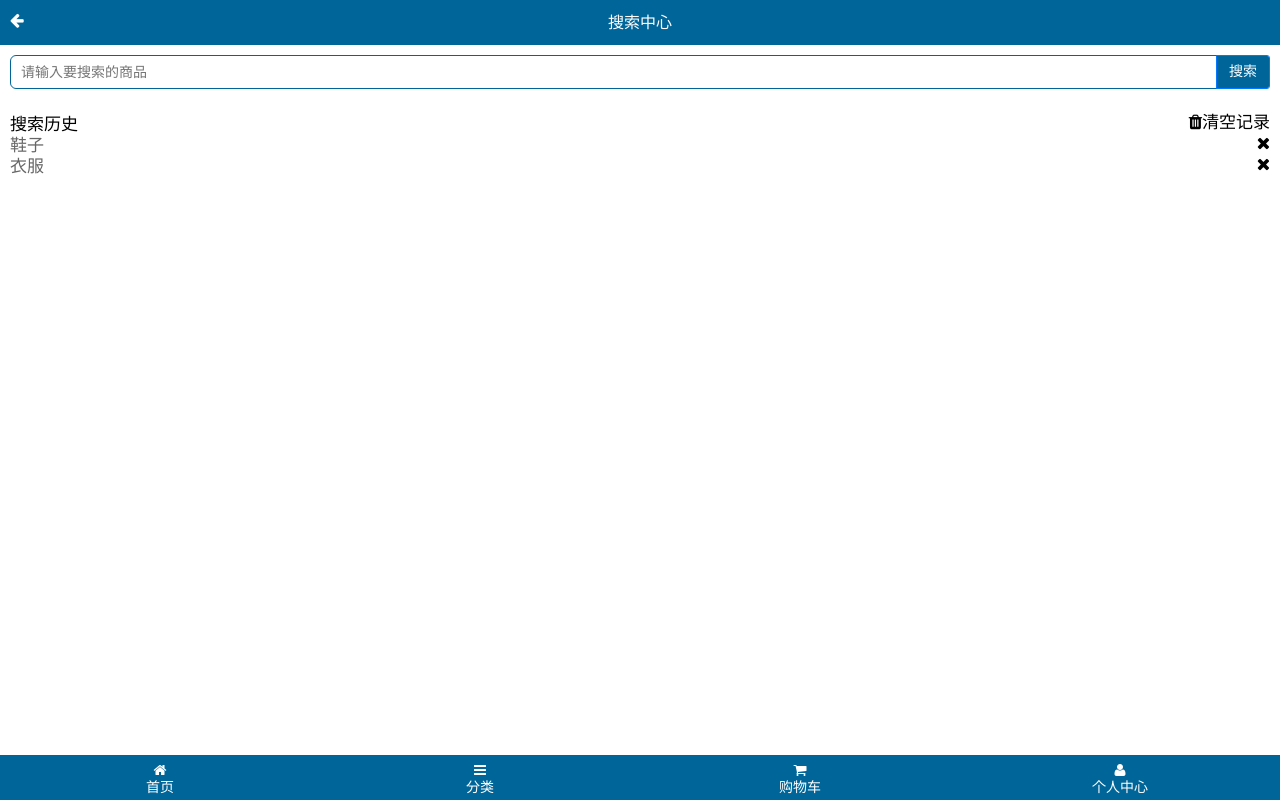
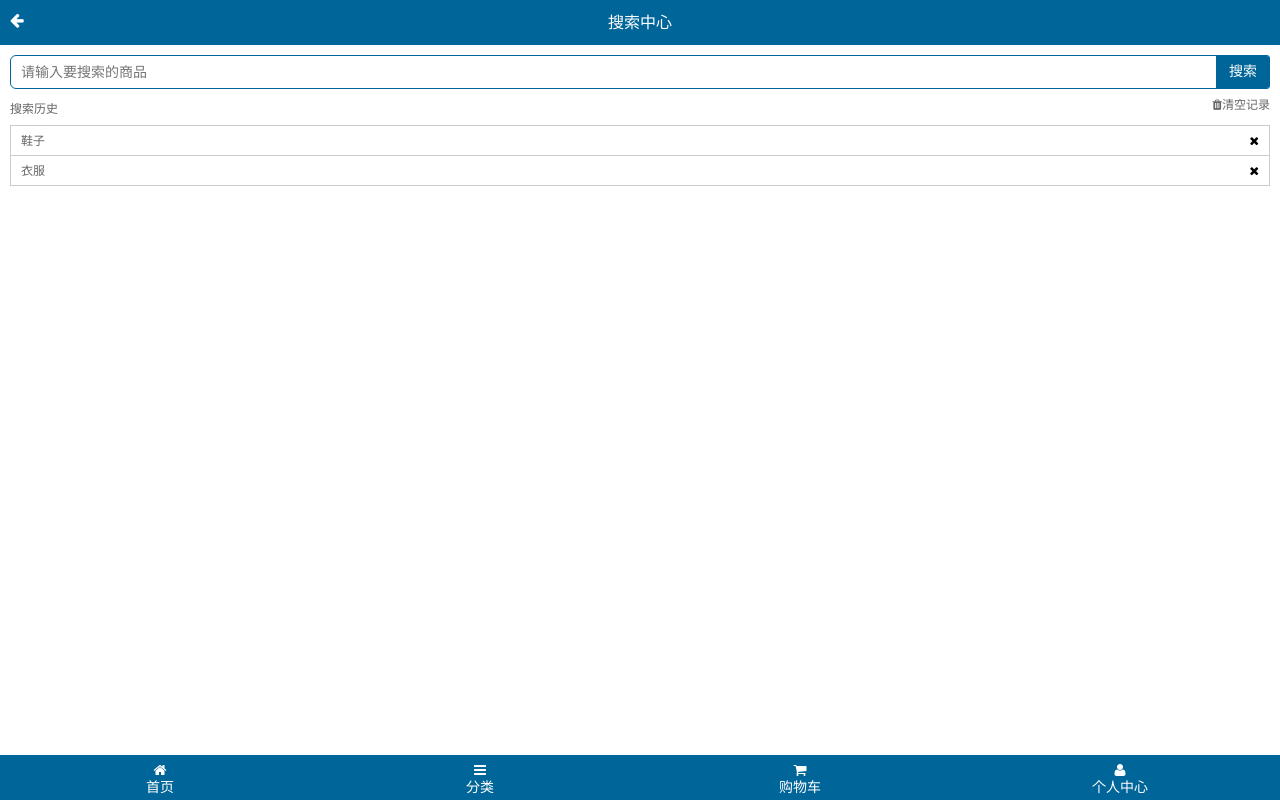
Before and after one commit to wwdn7/happyGo, a website: page public/m/search.html in a window 1280 px wide. Drawn offline with Linux system fonts and the light colour scheme.

Commit message:
2018-02-02 09-23

```diff
--- a/public/m/less/search.less
+++ b/public/m/less/search.less
@@ -16,12 +16,14 @@ body{
   .search-input{
     padding: 10px 0;
     position: relative;
+
     input[type=search]{
       text-align: left;
       padding: 0 60px 0 10px;
       font-size: 14px;
       background-color: #fff;
       border: 1px solid @main-color;
+      margin-bottom: 0;
     }
     .btn-search{
       position: absolute;
@@ -30,14 +32,33 @@ body{
       border-top-left-radius: 0;
       border-bottom-left-radius: 0;
       background-color: @main-color;
+      border: 1px solid @main-color;
     }
   }
   .search-history{
     .search-history-title{
-
+      font-size: 12px;
+      color: #666;
+      margin-bottom: 5px;
     }
     .search-history-body{
+      font-size: 12px;
+      >ul{
+        border-bottom: 1px solid #ccc;
+        >li{
+          border: 1px solid #ccc;
+          border-bottom: none;
+          height: 30px;
+          line-height: 30px;
+          padding: 0 10px;
+          >a{
 
+          }
+          >span{
+            line-height: 30px;
+          }
+        }
+      }
     }
   }
 }
--- a/public/m/search.html
+++ b/public/m/search.html
@@ -38,7 +38,7 @@
           <span class="mui-pull-left">搜索历史</span>
           <span class="mui-pull-right fa fa-trash clear-history">清空记录</span>
       </div>
-      <div class="
+      <div class="search-history-body
       ">
         <ul>
           <li>
```
Also changed, not shown: public/m/category.html (+2 -11 lines).
